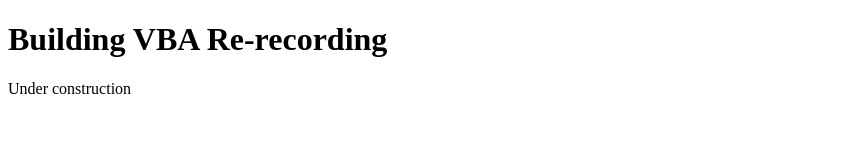
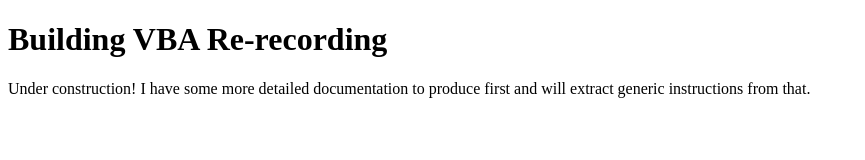
Before and after one commit to sniperrifle2004/sniperrifle2004.github.io, a plain HTML site: page vba-rerecording/build.html in a window 1280 px wide. Shown: the whole page, without its empty margins (0-865 px from the left). Drawn offline with Linux system fonts and the light colour scheme.

Commit message:
Force a change

```diff
--- a/vba-rerecording/build.html
+++ b/vba-rerecording/build.html
@@ -7,7 +7,8 @@
 	<body>
 		<h1>Building VBA Re-recording</h1>
 		<p>
-			Under construction
+			Under construction! I have some more detailed documentation to produce
+			first and will extract generic instructions from that.
 		</p>
 	</body>
 </html>
```
